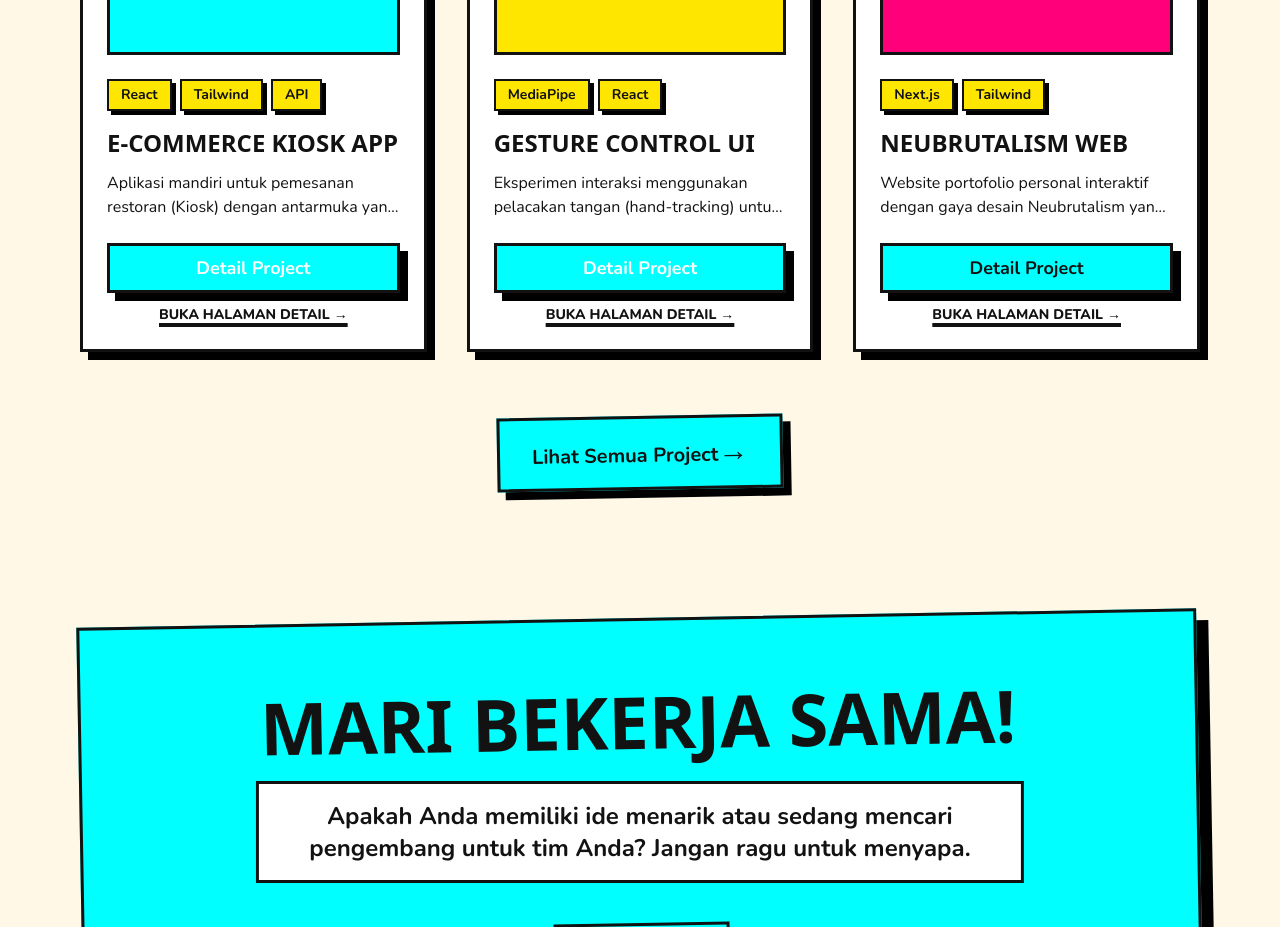
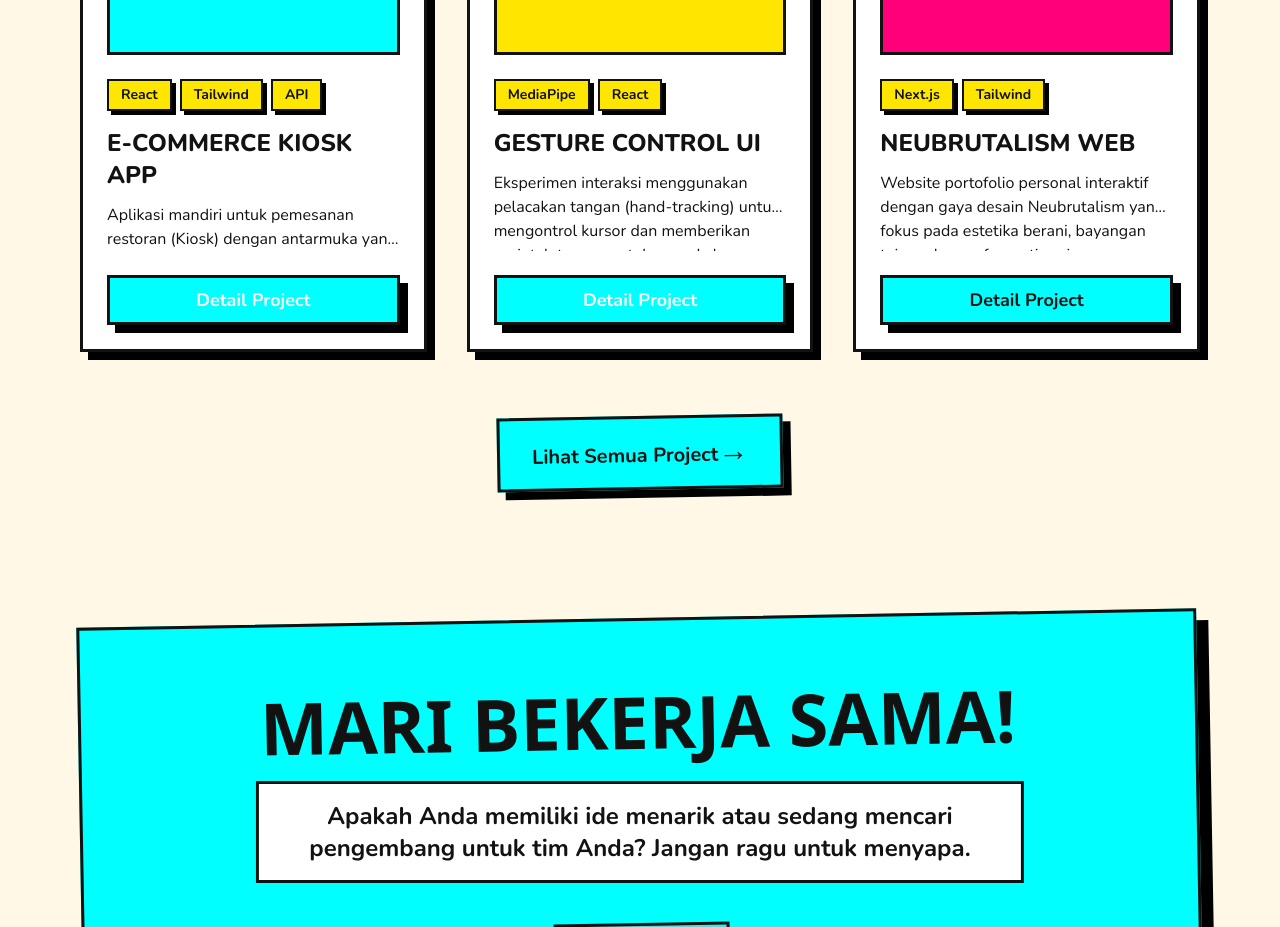
Before and after one commit to f4hmii/fahmi_portofolio, a Next.js app: page / in a window 1280 px wide. Shown: the part 2220-3147 px from the top of the page. Built offline with nearby package versions, Linux system fonts and the light colour scheme.

Commit message:
Update ProjectCard links and button text

```diff
--- a/components/ProjectCard.tsx
+++ b/components/ProjectCard.tsx
@@ -15,7 +15,9 @@ export default function ProjectCard({ id, title, desc, emoji, color, tags, btnCo
           <span key={i} className={`neo-tag ${tag.color}`}>{tag.text}</span>
         ))}
       </div>
-      <h3 className="text-2xl font-black uppercase mb-3">{title}</h3>
+      <a href={`/projects/${id}`} className="hover:text-neo-pink transition-colors">
+        <h3 className="text-2xl font-black uppercase mb-3">{title}</h3>
+      </a>
       <p className={`text-base font-medium mb-6 flex-1 transition-all duration-300 ${expanded ? '' : 'line-clamp-2'}`}>
         {desc}
       </p>
@@ -25,13 +27,6 @@ export default function ProjectCard({ id, title, desc, emoji, color, tags, btnCo
       >
         {expanded ? "Tutup Deskripsi" : "Detail Project"}
       </button>
-
-      <a
-        href={`/projects/${id}`}
-        className="mt-3 text-center font-black uppercase underline decoration-4 underline-offset-4 hover:text-neo-pink transition-colors text-sm"
-      >
-        Buka Halaman Detail →
-      </a>
     </article>
   );
 }
```
Also changed, not shown: public/image/zflogo.png (added), public/image/zsPorto.png (added).
